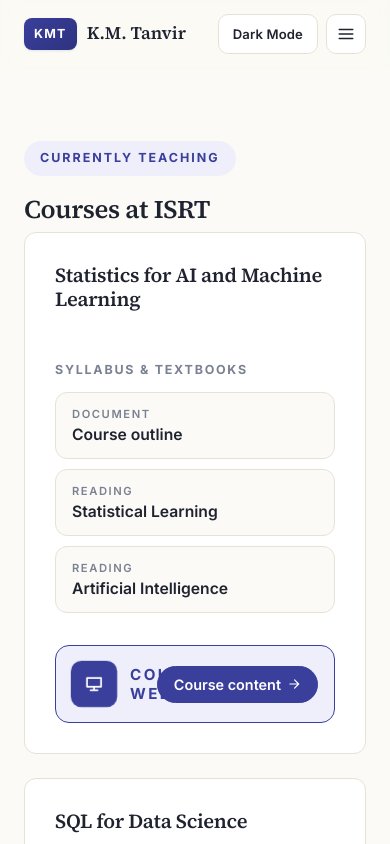
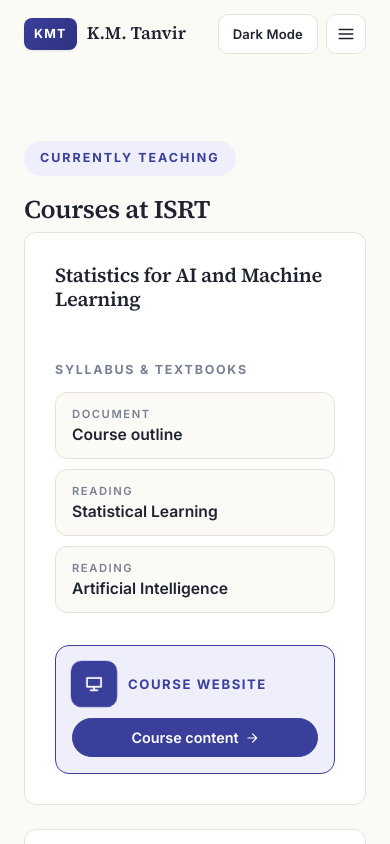
Before and after one commit to KMTanvir/Personal-Website, a plain HTML site: page teaching.html in a window 390 px wide. Shown: the top 844 px of the page. Drawn offline with Linux system fonts and the light colour scheme.

Commit message:
Mobile layout

```diff
--- a/teaching.html
+++ b/teaching.html
@@ -131,8 +131,24 @@
     .interactive-box .ir-cta svg { width: 14px; height: 14px; transition: transform .18s var(--ease); }
     .interactive-box:hover .ir-cta svg { transform: translateX(3px); }
     @media (max-width: 640px) {
-      .interactive-box { padding: 16px; }
-      .interactive-box .ir-cta { margin-left: 0; }
+      .interactive-box {
+        padding: 16px;
+        gap: 12px;
+      }
+      .interactive-box .ir-eyebrow {
+        font-size: .82rem;
+        letter-spacing: .12em;
+      }
+      .interactive-box .ir-text {
+        flex: 1 1 calc(100% - 56px);
+        min-width: 0;
+      }
+      .interactive-box .ir-cta {
+        margin-left: 0;
+        flex: 1 1 100%;
+        justify-content: center;
+        padding: 10px 16px;
+      }
     }
 
     /* Batch gallery — 2 per row, scaled down */
```
